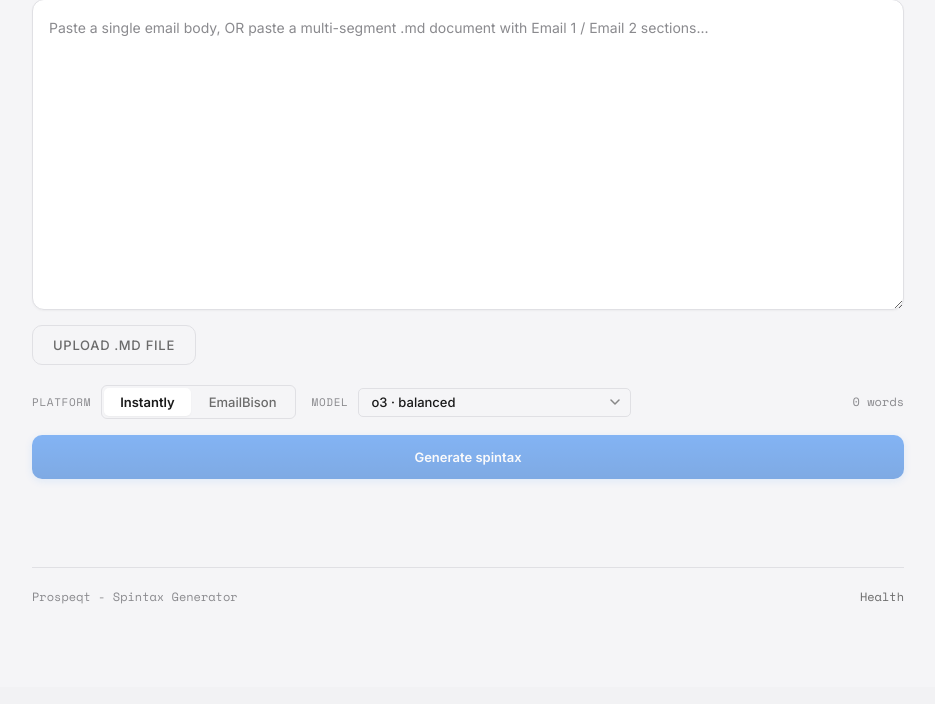
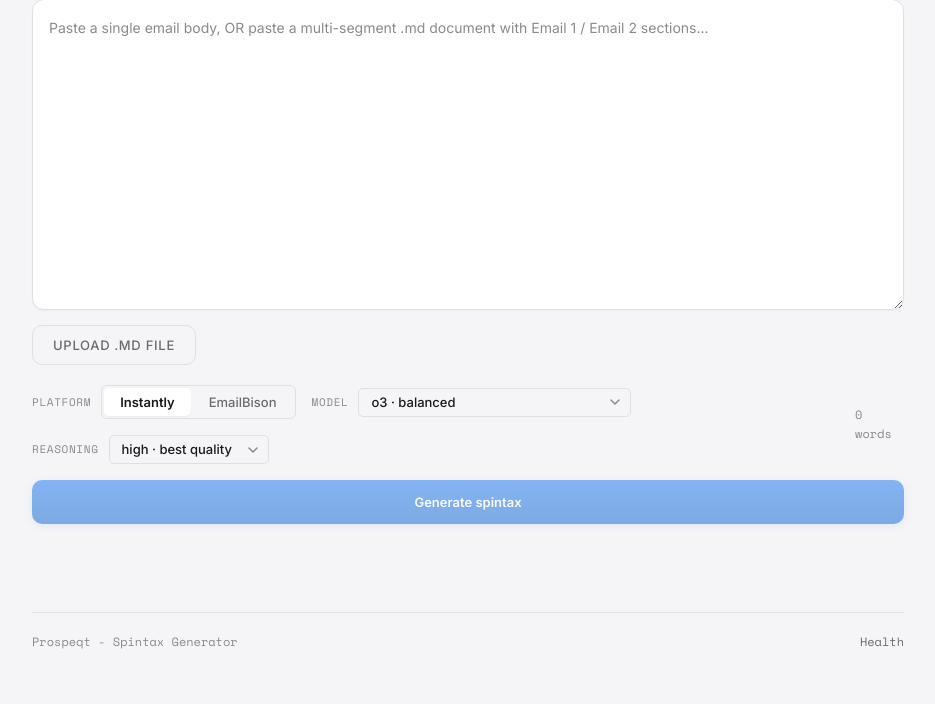
Before and after one commit to mihajlo-133/prospeqt-spintax-web, a FastAPI app: template templates/index.html in a window 1280 px wide. Shown: the part 255-959 px from the top of the page, without its empty margins (172-1107 px from the left). Before the commit the page ends 859 px from the top, so only its background shows below. Run offline with FastAPI, Linux system fonts and the light colour scheme; the template is opened without the code that fills it, so the values that code supplies are empty; some libraries are stand-ins or nearby versions.

Commit message:
feat(ui): expose reasoning effort selector in web UI, default high
Adds a Reasoning dropdown next to the Model picker so web users can
control reasoning_effort (low/medium/high) without crafting JSON. The
UI defaults to "high" because the Phase 1 cleanup prompt has stacked
constraints (register match, domain noun lock, structural variation,
length band, Jaccard floor) that medium effort often fails to satisfy
in one shot — surfaced by the Fox & Farmer test where medium produced
"Good clients", "quintet of top ratings", and rating->score drift while
high resolved all three.

UI changes:
  - templates/index.html: Reasoning <select> with low/medium/high
    options, defaults to high, includes title tooltip
  - static/main.js: window._reasoning_effort state, setReasoningPicker
    setter, three fetch payloads now include reasoning_effort:
      POST /api/spintax (single)
      POST /api/spintax/batch (dry-run)
      POST /api/spintax/batch (submit)

Backend changes:
  - app/routes/batch.py: BatchRequest gains
    reasoning_effort: Literal["low","medium","high"] field with
    default="high", forwarded to create_batch()
  - app/batch.py: BatchState dataclass gains reasoning_effort field;
    create_batch() validates and stores it; run_batch() passes
    state.reasoning_effort to spintax_runner.run() (was previously
    omitted, defaulting to runner-level "medium")

Note: SpintaxRequest API default is left at "medium" intentionally.
Web UI always sends "high" explicitly. Direct API callers retain the
existing default to avoid silently changing behavior for headless
scripts.

3 new tests pin the wiring:
  - test_reasoning_effort_defaults_to_high
  - test_reasoning_effort_passes_through
  - test_invalid_reasoning_effort_returns_422

644 passed on full suite.

Co-Authored-By: Claude Opus 4.7 (1M context) <noreply@anthropic.com>

```diff
--- a/static/main.js
+++ b/static/main.js
@@ -24,6 +24,7 @@
   window._platform = 'instantly';
   window._mode = 'raw';
   window._model = 'o3';
+  window._reasoning_effort = 'high';
   window._qaResult = null;
   window._startTime = null;
   window._elapsedTimer = null;
@@ -749,6 +750,17 @@
   window.setModelPicker = setModelPicker;
 
   // -----------------------------------------------------------------
+  // Reasoning effort picker
+  // -----------------------------------------------------------------
+  function setReasoningPicker(val) {
+    if (val !== 'low' && val !== 'medium' && val !== 'high') {
+      val = 'high';
+    }
+    window._reasoning_effort = val;
+  }
+  window.setReasoningPicker = setReasoningPicker;
+
+  // -----------------------------------------------------------------
   // Batch mode (multi-segment .md flow)
   // -----------------------------------------------------------------
   // Global batch state. Initialized lazily so single-mode users never pay.
@@ -869,7 +881,8 @@
           platform: window._platform,
           model: window._model || 'o3',
           concurrency: concurrency,
-          dry_run: true
+          dry_run: true,
+          reasoning_effort: window._reasoning_effort || 'high'
         })
       });
 
@@ -1031,7 +1044,8 @@
           platform: window._platform,
           model: window._model || 'o3',
           concurrency: concurrency,
-          dry_run: false
+          dry_run: false,
+          reasoning_effort: window._reasoning_effort || 'high'
         })
       });
 
@@ -1401,7 +1415,12 @@
       var resp = await fetch('/api/spintax', {
         method: 'POST',
         headers: { 'Content-Type': 'application/json' },
-        body: JSON.stringify({ text: body, platform: window._platform, model: window._model || 'o3' })
+        body: JSON.stringify({
+          text: body,
+          platform: window._platform,
+          model: window._model || 'o3',
+          reasoning_effort: window._reasoning_effort || 'high'
+        })
       });
 
       if (resp.status === 429) {
--- a/templates/index.html
+++ b/templates/index.html
@@ -123,6 +123,18 @@
                             <option value="gpt-5">gpt-5 &middot; flagship</option>
                             <option value="claude-opus-4-7">claude-opus-4-7 &middot; Anthropic flagship</option>
                             <option value="claude-sonnet-4-6">claude-sonnet-4-6 &middot; Anthropic fast</option>
+                        </select>
+                    </div>
+                    <div class="platform-control">
+                        <span class="platform-label">Reasoning</span>
+                        <select id="reasoning-picker"
+                                class="seg-select"
+                                onchange="setReasoningPicker(this.value)"
+                                aria-label="Reasoning effort"
+                                title="Higher reasoning produces better synonym quality but takes longer and costs more. Only applies to o-series and gpt-5.x models.">
+                            <option value="low">low &middot; fast/cheap</option>
+                            <option value="medium">medium &middot; balanced</option>
+                            <option value="high" selected>high &middot; best quality</option>
                         </select>
                     </div>
                     <div class="platform-control batch-only" id="concurrency-wrap" style="display:none">
```
Also changed, not shown: app/batch.py (+13 -0 lines), app/routes/batch.py (+10 -1 lines), tests/test_routes_batch.py (+49 -0 lines).
